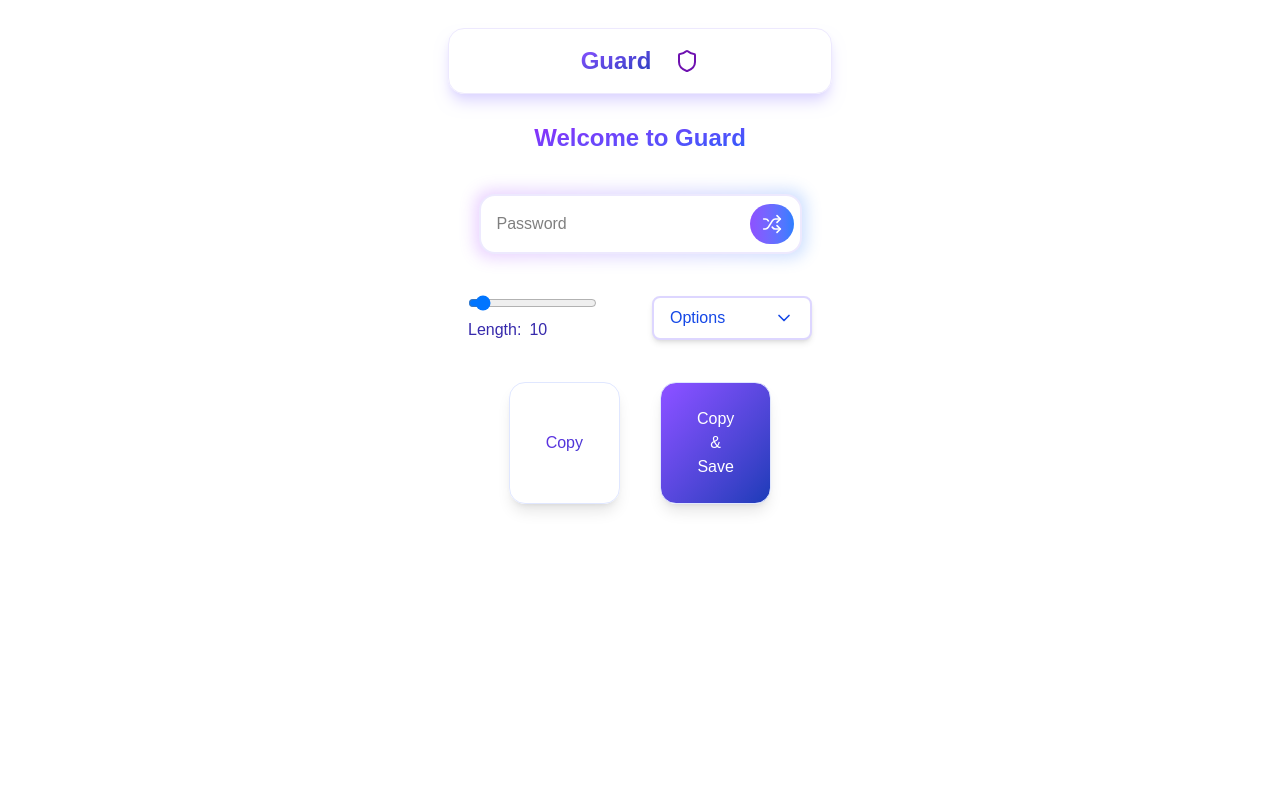
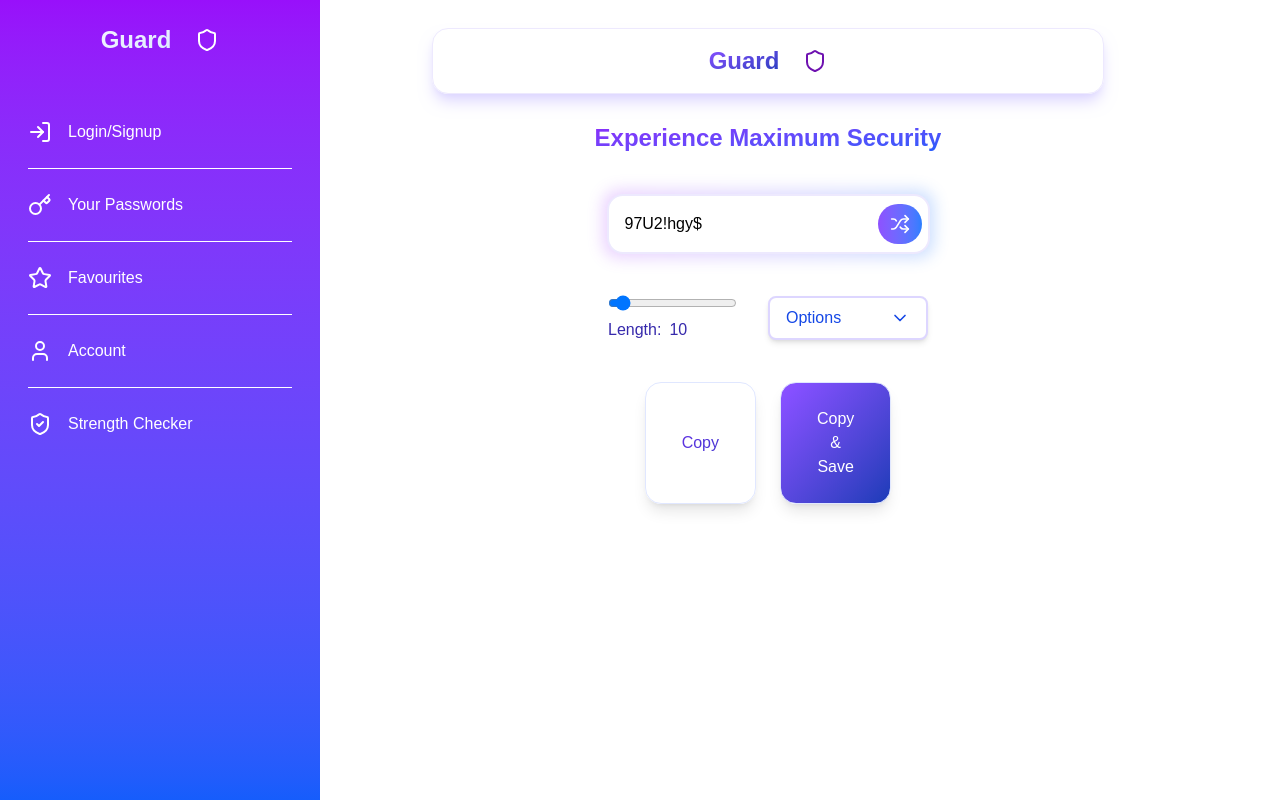
Before and after one commit to SwarthakDas/guard, a React (Vite) app in the folder client/: page / in a window 1280 px wide. Built offline with nearby package versions, Linux system fonts and the light colour scheme; a web font is replaced by a local one.

Commit message:
fixed design bugs

```diff
--- a/client/src/pages/HomePage/index.jsx
+++ b/client/src/pages/HomePage/index.jsx
@@ -1,6 +1,6 @@
-import { useState } from "react"
+import { useCallback, useEffect, useRef, useState } from "react"
 import Navbar from "../Navbar"
-import { ChevronDown, Shuffle } from 'lucide-react'
+import { Check, ChevronDown, Key, LogIn, Shield, ShieldCheck, Shuffle, Star, User } from 'lucide-react'
 
 const HomePage = () => {
   const [password,setPassword]=useState("")
@@ -8,24 +8,192 @@ const HomePage = () => {
   const [number,setNumber]=useState(true)
   const [characters,setCharacters]=useState(true)
   const [isOpen, setIsOpen] = useState(false);
+  const [isExpanded,setIsExpanded]=useState(false)
+  const [menuZIndex, setMenuZIndex] = useState(0);
+  const [isMobile, setIsMobile] = useState(false)
+  const [showCopied,setShowCopied]=useState(false)
+  const passRef=useRef(null)
+
+
+  const generator=useCallback(()=>{
+    let pass=""
+    let str="ABCDEFGHIJKLMNOPQRSTUVWXYZabcdefghijklmnopqrstuvwxyz"
+    if(number)str+="1234567890";
+    if(characters)str+="!@#$%^&*"
+    for (let i = 0; i < length; i++) {
+      let char=Math.floor(Math.random()*str.length+1)
+      pass+=str.charAt(char)
+    }
+    setPassword(pass)
+  },[length,number,characters,setPassword])
+
+  const copyToClipboard=useCallback(()=>{
+    passRef.current?.select()
+    passRef.current?.setSelectionRange(0,99)
+    window.navigator.clipboard.writeText(password)
+  },[password])
+
+  useEffect(()=>{
+    generator()
+  },[length,number,characters,generator])
+
+  useEffect(() => {
+    const checkIsMobile = () => {
+      setIsMobile(window.innerWidth <1024)
+    }
+    checkIsMobile()
+    window.addEventListener('resize', checkIsMobile)
+    return () => window.removeEventListener('resize', checkIsMobile)
+  }, [])
+
+  const showCopiedNotification = () => {
+    setShowCopied(true);
+    setTimeout(() => setShowCopied(false), 2000); // Hide after 2 seconds
+  };
+
+
+
 
   return (
-    <div>
+    <div className="flex justify-center gap-64">
+      {isMobile?(<div className="absolute top-2/5 -left-2" style={{ zIndex: menuZIndex }}>
+          <div className="mx-auto max-w-md " >
+            <nav className="relative " onClick={() =>{ setIsExpanded(true);setTimeout(() => setMenuZIndex(50), 50)}} onMouseLeave={() => { setIsExpanded(false);setTimeout(() => setMenuZIndex(0), 300);}}  >
+              <div
+                className={`absolute inset-y-0 left-0 bg-gradient-to-r from-purple-600 to-blue-600 rounded-r-2xl transition-all duration-300 ease-in-out ${
+                  isExpanded ? "w-full" : "w-14"
+                }`}
+              />
+              <ul className="relative space-y-4 p-4">
+                <li>
+                  <a href="#" className="flex items-center text-white transition-all duration-300 hover:opacity-75">
+                    <LogIn className="h-6 w-6" />
+                    <span
+                      className={`ml-4 whitespace-nowrap transition-all duration-300 ${
+                        isExpanded ? "opacity-100" : "opacity-0"
+                      }`}
+                    >
+                      Login/Signup
+                    </span>
+                  </a>
+                </li>
+                <li>
+                  <a href="#" className="flex items-center text-white transition-all duration-300 hover:opacity-75">
+                    <Key className="h-6 w-6" />
+                    <span
+                      className={`ml-4 whitespace-nowrap transition-all duration-300 ${
+                        isExpanded ? "opacity-100" : "opacity-0"
+                      }`}
+                    >
+                      Your Passwords
+                    </span>
+                  </a>
+                </li>
+                <li>
+                  <a href="#" className="flex items-center text-white transition-all duration-300 hover:opacity-75">
+                    <Star className="h-6 w-6" />
+                    <span
+                      className={`ml-4 whitespace-nowrap transition-all duration-300 ${
+                        isExpanded ? "opacity-100" : "opacity-0"
+                      }`}
+                    >
+                      Favourites
+                    </span>
+                  </a>
+                </li>
+                <li>
+                  <a href="#" className="flex items-center text-white transition-all duration-300 hover:opacity-75">
+                    <User className="h-6 w-6" />
+                    <span
+                      className={`ml-4 whitespace-nowrap transition-all duration-300 ${
+                        isExpanded ? "opacity-100" : "opacity-0"
+                      }`}
+                    >
+                      Account
+                    </span>
+                  </a>
+                </li>
+                <li>
+                  <a href="#" className="flex items-center text-white transition-all duration-300 hover:opacity-75">
+                    <ShieldCheck className="h-6 w-6" />
+                    <span
+                      className={`ml-4 whitespace-nowrap transition-all duration-300 ${
+                        isExpanded ? "opacity-100" : "opacity-0"
+                      }`}
+                    >
+                      Strength Checker
+                    </span>
+                  </a>
+                </li>
+              </ul>
+            </nav>
+          </div>
+      </div>
+    ):(
+      <div>
+        <div className="w-1/4 min-h-screen fixed left-0 top-0 bg-gradient-to-b from-purple-600 to-blue-600 p-6">
+        <div className='flex justify-center gap-6'>
+                <p className='font-bold text-2xl  bg-gradient-to-br from-violet-50 to-blue-100 bg-clip-text text-transparent'>Guard</p>
+                <Shield className='mt-1 text-white' />
+            </div>
+          <div className="pt-16 pl-1 pr-1">
+            <ul className="space-y-6">
+              <li>
+                <a href="#" className="flex items-center text-white transition-all duration-300 hover:opacity-75">
+                  <LogIn className="h-6 w-6" />
+                  <span className="ml-4 whitespace-nowrap font-medium">Login/Signup</span>
+                </a>
+              </li>
+              <hr className="border-white "/>
+              <li>
+                <a href="#" className="flex items-center text-white transition-all duration-300 hover:opacity-75">
+                  <Key className="h-6 w-6" />
+                  <span className="ml-4 whitespace-nowrap font-medium">Your Passwords</span>
+                </a>
+              </li>
+              <hr className="border-white "/>
+              <li>
+                <a href="#" className="flex items-center text-white transition-all duration-300 hover:opacity-75">
+                  <Star className="h-6 w-6" />
+                  <span className="ml-4 whitespace-nowrap font-medium">Favourites</span>
+                </a>
+              </li>
+              <hr className="border-white "/>
+              <li>
+                <a href="#" className="flex items-center text-white transition-all duration-300 hover:opacity-75">
+                  <User className="h-6 w-6" />
+                  <span className="ml-4 whitespace-nowrap font-medium">Account</span>
+                </a>
+              </li>
+              <hr className="border-white "/>
+              <li>
+                <a href="#" className="flex items-center text-white transition-all duration-300 hover:opacity-75">
+                  <ShieldCheck className="h-6 w-6" />
+                  <span className="ml-4 whitespace-nowrap font-medium">Strength Checker</span>
+                </a>
+              </li>
+            </ul>
+          </div>
+        </div>
+      </div>
+    )}
 
-      <div className="flex flex-col items-center">
+
+
+      <div className="flex flex-col items-center ">
         <Navbar/>
-        <p className="text-center text-2xl font-semibold pt-3 bg-gradient-to-br from-purple-600 to-blue-600 bg-clip-text text-transparent">Welcome to Guard</p>
+        <p className="text-center text-2xl font-semibold pt-3 bg-gradient-to-br from-purple-600 to-blue-600 bg-clip-text text-transparent">Experience Maximum Security</p>
         <div className="relative group my-10 max-w-96">
           <div className="absolute -inset-1 bg-gradient-to-r from-purple-500 to-blue-500 rounded-2xl blur opacity-25 group-hover:opacity-50 transition duration-1000 group-hover:duration-200" />
           <div className="relative">
             <input type="text" value={password} onChange={(e) => setPassword(e.target.value)} className="w-full bg-white border-2 border-violet-100 rounded-2xl p-4 pr-24 focus:border-violet-500 focus:ring-2 focus:ring-violet-200 transition-all duration-300" placeholder="Password"/>
-            <button className="absolute right-2 top-1/2 -translate-y-1/2 px-3 py-2 bg-gradient-to-r from-violet-500 to-blue-500 rounded-4xl text-white hover:shadow-lg hover:scale-105 transition-all duration-300 flex items-center gap-2">
+            <button className="absolute right-2 top-1/2 -translate-y-1/2 px-3 py-2 bg-gradient-to-r from-violet-500 to-blue-500 rounded-4xl text-white hover:shadow-lg hover:scale-105 transition-all duration-300 flex items-center gap-2 cursor-pointer" onClick={generator}>
               <Shuffle className="w-5 h-6" />
             </button>
           </div>
         </div>
-        <div className="flex max-w-96 items-center w-full justify-center gap-6">
-          <div className="w-40">
+        <div className="flex max-w-80 items-center w-full justify-center ">
+          <div className="w-40 relative">
             <input className="cursor-pointer" type="range" min={6} max={75} value={length} onChange={(e)=>setLength(e.target.value)} />
             <label className="text-indigo-800 font-medium">Length:<input value={length} placeholder={length} className=" w-8 rounded-sm ml-1 px-1 cursor-pointer" onChange={(e) => setLength(e.target.value)}/></label>
           </div>
@@ -69,11 +237,19 @@ const HomePage = () => {
             )}
           </div>
         </div>
-        <div className="flex justify-between gap-10 my-10">
-          <button className="aspect-square border-1 rounded-2xl p-4 shadow-lg hover:shadow-xl border-indigo-100 hover:border-indigo-300 transition-all duaration-300 hover:scale-105 px-9 font-medium bg-gradient-to-br from-violet-600 to-blue-800 bg-clip-text text-transparent">Copy</button>
-          <button className=" border-1 rounded-2xl p-6 px-9 shadow-lg hover:shadow-xl border-indigo-100 hover:border-indigo-300 transition-all duaration-300 hover:scale-105 font-medium text-wrap bg-gradient-to-br from-violet-500 to-blue-800 text-white">Copy <br/>&<br/>Save</button>
+        <div className="flex justify-between gap-6 my-10">
+          <button className="relative aspect-square border-1 rounded-2xl p-4 shadow-lg hover:shadow-xl border-indigo-100 hover:border-indigo-300 transition-all duaration-300 hover:scale-105 px-9 font-medium bg-gradient-to-br from-violet-600 to-blue-800 bg-clip-text text-transparent cursor-pointer" onClick={()=>{copyToClipboard(); showCopiedNotification();}}>Copy</button>
+          <button className=" border-1 rounded-2xl p-6 px-9 shadow-lg hover:shadow-xl border-indigo-100 hover:border-indigo-300 transition-all duaration-300 hover:scale-105 font-medium text-wrap bg-gradient-to-br from-violet-500 to-blue-800 text-white cursor-pointer" onClick={()=>{copyToClipboard(); showCopiedNotification();}}>Copy <br/>&<br/>Save</button>
         </div>
+        {showCopied && (
+        <div className=" bottom-1/5 left-1/2 ml-32 transform -translate-x-1/2 bg-gray-800 text-white px-4 py-2 rounded-lg shadow-lg flex items-center gap-2 animate-fade-in-out">
+          <Check className="w-5 h-5 text-green-400" />
+          Copied
+        </div>
+        )}
       </div>
+
+
     </div>
   )
 }
--- a/client/src/pages/Navbar/index.jsx
+++ b/client/src/pages/Navbar/index.jsx
@@ -3,7 +3,7 @@ import { Shield  } from 'lucide-react';
 
 const Navbar = () => {
   return (
-        <div className="p-4 m-4 mt-7 mx-4 shadow-lg shadow-violet-200 border-1 border-violet-100 rounded-2xl min-w-96">
+        <div className="p-4 m-4 mt-7 mx-4 shadow-lg shadow-violet-200 border-1 border-violet-100 rounded-2xl min-w-96 lg:w-2xl">
             <div className='flex justify-center gap-6'>
                 <p className='font-bold text-2xl  bg-gradient-to-br from-violet-500 to-blue-800 bg-clip-text text-transparent'>Guard</p>
                 <Shield className='mt-1 text-purple-800' />
```
